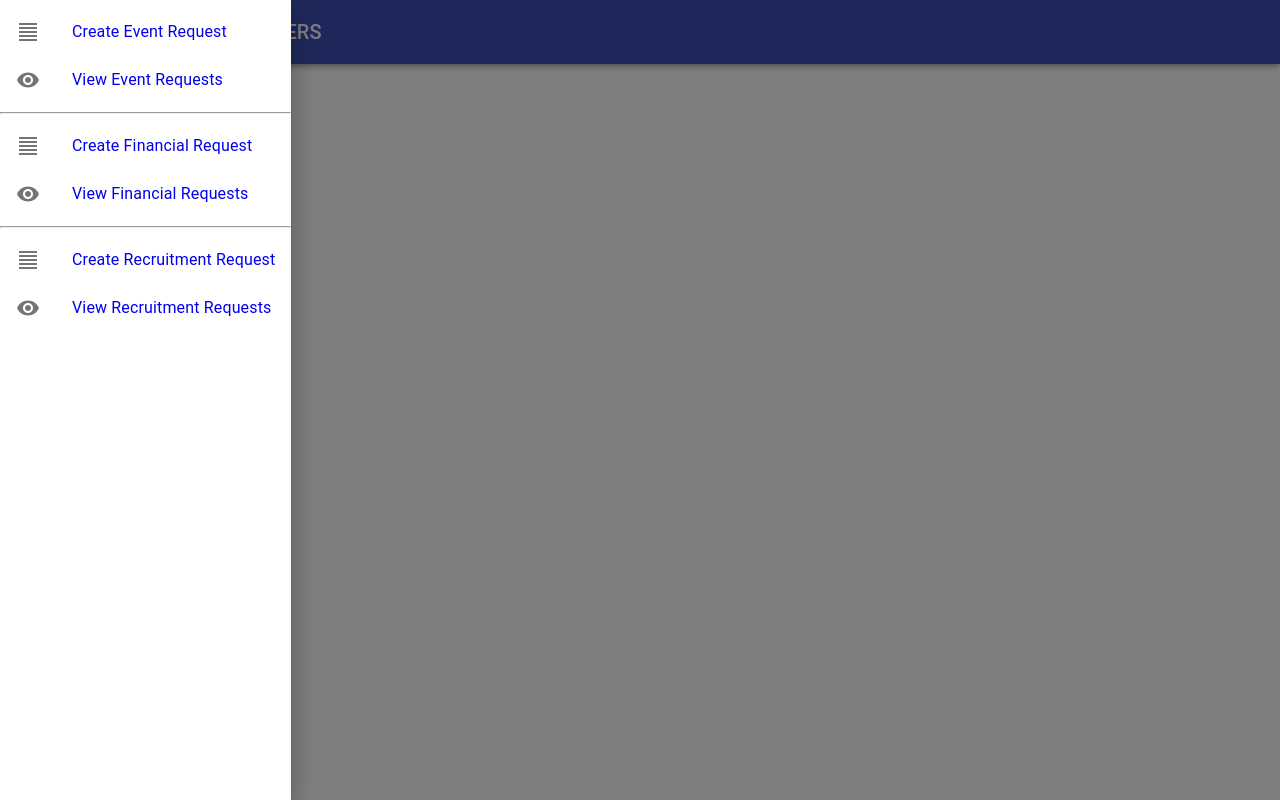
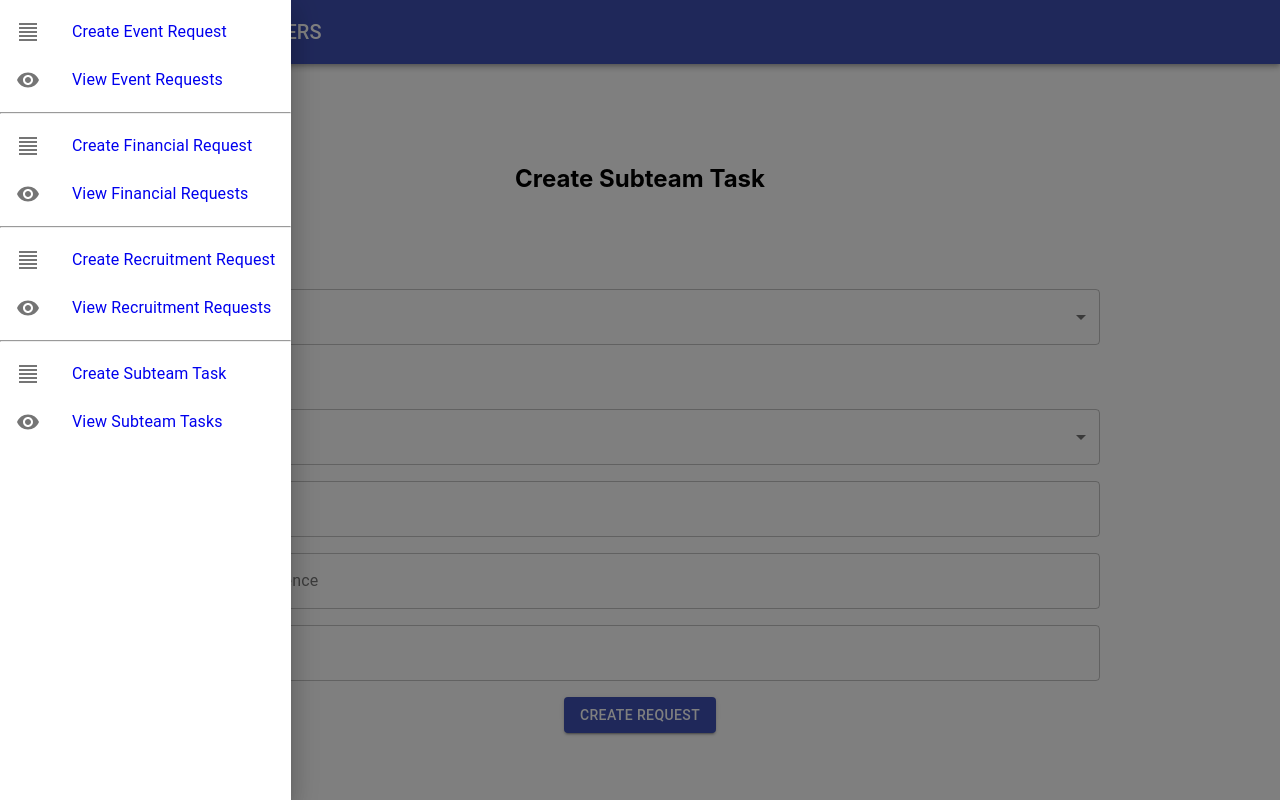
Before and after one commit to Sanskar95/swedish_event_planners_ui, a React (Create React App) app: page /subteam-tasks in a window 1280 px wide. Both pictures are taken after a click on the button "menu". Built offline with nearby package versions, Linux system fonts and the light colour scheme.

Commit message:
margin fix

```diff
--- a/src/App.js
+++ b/src/App.js
@@ -9,6 +9,7 @@ import CreateFinancialRequestScreen from "./components/FinancialRequest/CreateFi
 import FinancialRequestManagementScreen from "./components/FinancialRequest/FinancialRequestManagementScreen";
 import CreateRecruitmentRequestScreen from "./components/RecruitmentRequest/CreateRecruitmentRequestScreen";
 import RecruitmentRequestManagementScreen from "./components/RecruitmentRequest/RecruitmentRequestManagementScreen";
+import CreateSubteamTaskScreen from "./components/SubteamTask/CreateSubteamTaskScreen";
 
 function App() {
   return (
@@ -23,6 +24,8 @@ function App() {
             <Route exact path="/financial-requests" component={FinancialRequestManagementScreen}/>
             <Route exact path="/create-recruitment-request" component={CreateRecruitmentRequestScreen}/>
             <Route exact path="/recruitment-requests" component={RecruitmentRequestManagementScreen}/>
+            <Route exact path="/subteam-tasks" component={CreateSubteamTaskScreen}/>
+            <Route exact path="/create-subteam-task" component={CreateSubteamTaskScreen}/>
         </BrowserRouter>
     </div>
   );
--- a/src/components/EventPlanningRequest/EventPlanningRequestManagementScreen.js
+++ b/src/components/EventPlanningRequest/EventPlanningRequestManagementScreen.js
@@ -90,8 +90,7 @@ class EventPlanningManagementScreen extends Component {
             <Card
               style={{
                 backgroundColor: "#d3cdf7",
-                margin: "2rem",
-                width: "70%",
+                margin: "2rem 8rem",
               }}
             >
               <CardContent>
--- a/src/components/FinancialRequest/FinancialRequestManagementScreen.js
+++ b/src/components/FinancialRequest/FinancialRequestManagementScreen.js
@@ -88,8 +88,7 @@ class FinancialRequestManagementScreen extends Component {
             <Card
               style={{
                 backgroundColor: "#d3cdf7",
-                margin: "2rem",
-                width: "70%",
+                margin: "2rem 8rem",
               }}
             >
               <CardContent>
--- a/src/components/Header/Header.js
+++ b/src/components/Header/Header.js
@@ -23,7 +23,7 @@ const Header = () => {
 
   return (
     <div>
-      <AppBar position="static">
+      <AppBar position="sticky">
         <Toolbar>
           <IconButton
             edge="start"
@@ -88,6 +88,23 @@ const Header = () => {
                     <ListItemText primary={"View Recruitment Requests"} />
                 </ListItem>
             </Link>
+            <hr/>
+            <Link to={"/create-subteam-task"} style={{ textDecoration: "none" }}>
+                <ListItem button onClick={() => toggleDrawer()}>
+                    <ListItemIcon>
+                        <FormatAlignJustifyIcon />
+                    </ListItemIcon>
+                    <ListItemText primary={"Create Subteam Task"} />
+                </ListItem>
+            </Link>
+            <Link to={"/subteam-tasks"} style={{ textDecoration: "none" }}>
+                <ListItem button onClick={() => toggleDrawer()}>
+                    <ListItemIcon>
+                        <VisibilityIcon />
+                    </ListItemIcon>
+                    <ListItemText primary={"View Subteam Tasks"} />
+                </ListItem>
+            </Link>
         </List>
       </Drawer>
     </div>
--- a/src/components/RecruitmentRequest/RecruitmentRequestManagementScreen.js
+++ b/src/components/RecruitmentRequest/RecruitmentRequestManagementScreen.js
@@ -96,8 +96,8 @@ class RecruitmentRequestManagementScreen extends Component {
                         <Card
                             style={{
                                 backgroundColor: "#d3cdf7",
-                                margin: "2rem",
-                                width: "70%",
+                                margin: "2rem 10%",
+
                             }}
                         >
                             <CardContent>
@@ -140,7 +140,7 @@ class RecruitmentRequestManagementScreen extends Component {
                                     </AccordionDetails>
                                 </Accordion>
                                 {financialRequest.response && (
-                                    <Accordion style={{ backgroundColor: "#a3b0f7" }}>
+                                    <Accordion style={{ backgroundColor: "#cabc38", marginTop: '1rem' }}>
                                         <AccordionSummary
                                             expandIcon={<ExpandMoreIcon />}
                                             aria-controls="panel1a-content"
--- a/src/components/RecruitmentRequest/CreateRecruitmentRequestScreen.js
+++ b/src/components/SubteamTask/CreateSubteamTaskScreen.js
@@ -1,12 +1,10 @@
 import React, { PureComponent } from "react";
-import PropTypes from "prop-types";
 import TextField from "@material-ui/core/TextField/TextField";
 import Select from "@material-ui/core/Select/Select";
 import MenuItem from "@material-ui/core/MenuItem";
 import Button from "@material-ui/core/Button";
 import { withStyles } from "@material-ui/styles";
 import InputLabel from "@material-ui/core/InputLabel";
-import { createFinancialRequest } from "../../rest/FinancialRequestService";
 import { toast } from "react-toastify";
 import "react-toastify/dist/ReactToastify.css";
 import {createRecruitmentRequest} from "../../rest/RecruitmentRequestService";
@@ -18,15 +16,15 @@ const styles = () => ({
     },
 });
 
-class CreateRecruitmentRequestScreen extends PureComponent {
+class CreateSubteamTaskScreen extends PureComponent {
     constructor(props) {
         super(props);
         this.state = {
-            requestingDepartment: null,
-            contractType: null,
-            jobDescription: null,
-            jobTitle: null,
-            yearsOfExperience: null
+            department: null,
+            subteamContactName: null,
+            priority: null,
+            description: null,
+            projectReference: null
         };
     }
 
@@ -42,7 +40,7 @@ class CreateRecruitmentRequestScreen extends PureComponent {
     handleCreate = () => {
         createRecruitmentRequest(this.state)
             .then(() => {
-                toast.success("Requested created successfully");
+                toast.success("Task created successfully");
             })
             .catch(() => {
                 toast.error("Something  went wrong!");
@@ -54,65 +52,68 @@ class CreateRecruitmentRequestScreen extends PureComponent {
         return (
             <div>
                 <div style={{ display: "inline-block", marginTop: "5rem" }}>
-                    <h2>Create Recruitment Request</h2>
+                    <h2>Create Subteam Task</h2>
                     <form style={{ margin: "4rem" }}>
                         <InputLabel style={{ textAlign: "left" }}>
-                            Contract Type
+                            Department
                         </InputLabel>
                         <Select
                             className={classes.textField}
                             inputProps={{
-                                name: 'contractType',
+                                name: 'department',
                             }}
                             fullWidth={true}
                             variant="outlined"
-                            value={this.state.contractType}
+                            value={this.state.department}
                             onChange={this.handleSelectChange}
                         >
-                            <MenuItem value={"fullTime"}>Full Time</MenuItem>
-                            <MenuItem value={"partTime"}>Part Time</MenuItem>
+
+                            <MenuItem value={"General"}>General</MenuItem>
+                            <MenuItem value={"Decorations"}>Decorations</MenuItem>
+                            <MenuItem value={"Photograph"}>Photograph</MenuItem>
+                            <MenuItem value={"Music"}>Music</MenuItem>
+                            <MenuItem value={"GraphicDesign"}>GraphicDesign</MenuItem>
+                            <MenuItem value={"ComputerRelated"}>ComputerRelated</MenuItem>
                         </Select>
 
                         <InputLabel style={{ textAlign: "left" , marginTop: '2rem'}}>
-                            Requesting Department
+                           Priority
                         </InputLabel>
                         <Select
                             className={classes.textField}
                             inputProps={{
-                                name: 'requestingDepartment',
+                                name: 'priority',
                             }}
                             fullWidth={true}
                             variant="outlined"
-                            value={this.state.requestingDepartment}
+                            value={this.state.priority}
                             onChange={this.handleSelectChange}
                         >
-                            <MenuItem value={"Administration"}>Administration</MenuItem>
-                            <MenuItem value={"Service"}>Service</MenuItem>
-                            <MenuItem value={"Financial"}>Financial</MenuItem>
-                            <MenuItem value={"Production"}>Production</MenuItem>
+                            <MenuItem value={"High"}>High</MenuItem>
+                            <MenuItem value={"Medium"}>Medium</MenuItem>
+                            <MenuItem value={"Low"}>Low</MenuItem>
                         </Select>
                         <TextField
                             className={classes.textField}
                             fullWidth={true}
-                            id="yearsOfExperience"
-                            label="Years of Experience"
-                            variant="outlined"
-                            type={'number'}
-                            onChange={this.handleTextFieldChange}
-                        />
-                        <TextField
-                            className={classes.textField}
-                            fullWidth={true}
-                            id="jobTitle"
-                            label="Job Title"
+                            id="subteamContactName"
+                            label="Assign To:"
                             variant="outlined"
                             onChange={this.handleTextFieldChange}
                         />
                         <TextField
                             className={classes.textField}
                             fullWidth={true}
-                            id="jobDescription"
-                            label="Job Description"
+                            id="projectReference"
+                            label="ProjectReference"
+                            variant="outlined"
+                            onChange={this.handleTextFieldChange}
+                        />
+                        <TextField
+                            className={classes.textField}
+                            fullWidth={true}
+                            id="description"
+                            label="Description"
                             multiline={true}
                             variant="outlined"
                             onChange={this.handleTextFieldChange}
@@ -133,6 +134,5 @@ class CreateRecruitmentRequestScreen extends PureComponent {
     }
 }
 
-CreateRecruitmentRequestScreen.propTypes = {};
 
-export default withStyles(styles)(CreateRecruitmentRequestScreen);
+export default withStyles(styles)(CreateSubteamTaskScreen);
```
Also changed, not shown: src/rest/SubteamTaskService.js (added, +26 -0 lines).
